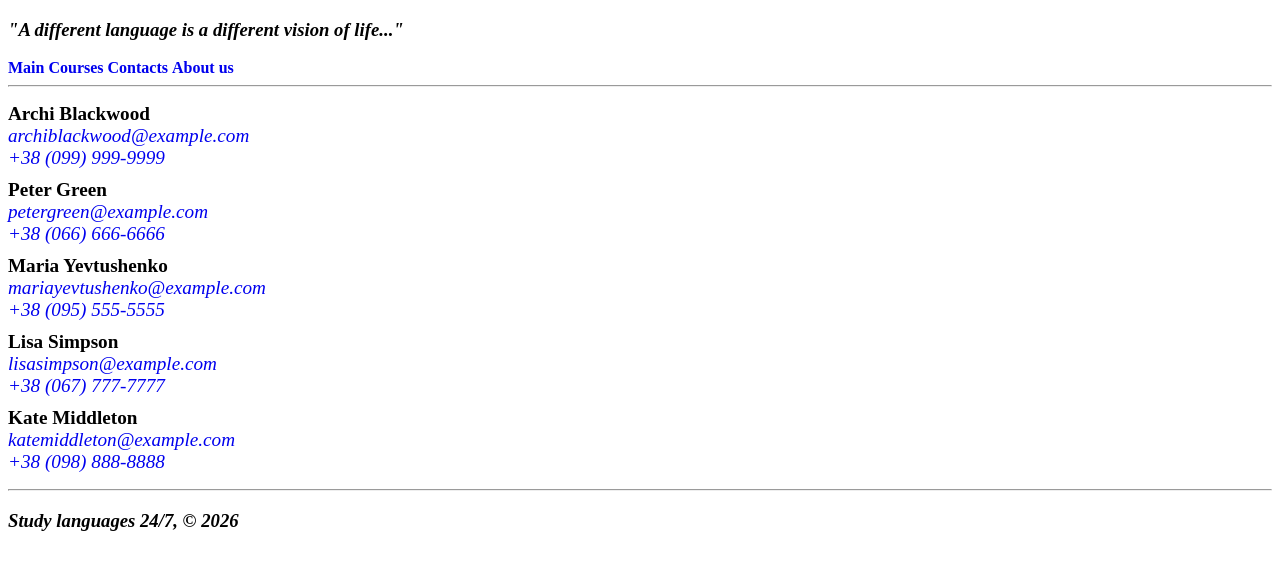
After one commit to Minard1usz/Hillel-Django-HW, a Flask app: template HW-6-Flask/templates/contact.html in a window 1280 px wide. The commit adds this page. Shown: the top 570 px of the page. Run offline with Flask 3, Linux system fonts and the light colour scheme; the template is opened without the code that fills it, so the values that code supplies are empty; some libraries are stand-ins or nearby versions.

Commit message:
basic Flask assignment completed

```diff
--- a/HW-6-Flask/app.py
+++ b/HW-6-Flask/app.py
@@ -16,8 +16,8 @@ courses_list = [{'name': 'English', 'flag': 'gb'},
 
 @app.route('/')
 def index():
-    name = "Dear Student"
-    return render_template("index.html", user_name=name, courses=courses)
+    name = "Student"
+    return render_template("index.html", user_name=name)
 
 @app.route('/courses')
 def courses():
@@ -25,7 +25,11 @@ def courses():
 
 @app.route('/contact')
 def contact():
-    pass
+    return render_template("contact.html")
+
+@app.route('/about')
+def about():
+    return render_template("about.html")
 
 
 
--- a/HW-6-Flask/static/css/style.css
+++ b/HW-6-Flask/static/css/style.css
@@ -15,3 +15,19 @@ li {
 .languages_list_text {
     margin-left: 20px;
 }
+
+.font-style {
+  font-family: "Lora", serif;
+  font-optical-sizing: auto;
+  font-weight: <weight>;
+  font-style: normal;
+}
+
+.nav-font, a {
+  text-decoration: none;
+}
+
+.nav-menu-font {
+  font-weight: bold;
+
+}
--- a/HW-6-Flask/templates/base.html
+++ b/HW-6-Flask/templates/base.html
@@ -5,11 +5,21 @@
     <meta name="viewport" content="width=device-width, initial-scale=1">
     <link rel="stylesheet" href="https://cdn.jsdelivr.net/gh/lipis/flag-icons@7.2.3/css/flag-icons.min.css">
     <link rel="stylesheet" href="{{ url_for('static', filename='css/style.css') }}">
+    <link rel="preconnect" href="https://fonts.googleapis.com">
+    <link rel="preconnect" href="https://fonts.gstatic.com" crossorigin>
+    <link href="https://fonts.googleapis.com/css2?family=Bebas+Neue&family=Lora:ital,wght@0,400..700;1,400..700&family=Roboto:ital,wght@0,100..900;1,100..900&display=swap" rel="stylesheet">
+
     <title>{% block title %} Study languages 24/7 {% endblock %}</title>
 </head>
 <body>
     <header>
         <h3><i>"A different language is a different vision of life..."</i></h3>
+        <nav class="nav-font">
+            <a href="{{ url_for('index') }}" class="nav-menu-font">Main</a>
+            <a href="{{ url_for('courses') }}" class="nav-menu-font">Courses</a>
+            <a href="{{ url_for('contact') }}" class="nav-menu-font">Contacts</a>
+            <a href="{{ url_for('about') }}" class="nav-menu-font">About us</a>
+        </nav>
     </header>
 
     <hr>
--- /dev/null
+++ b/HW-6-Flask/templates/contact.html
@@ -0,0 +1,56 @@
+<!doctype html>
+<html lang="en">
+<head>
+    <meta charset="UTF-8">
+    <meta name="viewport" content="width=device-width, initial-scale=1">
+    <title>Contacts</title>
+    {% extends "base.html" %}
+</head>
+<body>
+    {% block content %}
+    <main>
+        <ul class="contact-list">
+
+          <li>
+            <strong>Archi Blackwood</strong>
+            <address>
+              <a href="mailto:archiblackwood@example.com">archiblackwood@example.com</a><br>
+              <a href="tel:+0999999999">+38 (099) 999-9999</a>
+            </address>
+          </li>
+
+          <li>
+            <strong>Peter Green</strong>
+            <address>
+              <a href="mailto:petergreen@example.com">petergreen@example.com</a><br>
+              <a href="tel:+0666666666">+38 (066) 666-6666</a>
+            </address>
+          </li>
+          <li>
+            <strong>Maria Yevtushenko</strong>
+            <address>
+              <a href="mailto:mariayevtushenko@example.com">mariayevtushenko@example.com</a><br>
+              <a href="tel:+0955555555">+38 (095) 555-5555</a>
+            </address>
+          </li>
+
+          <li>
+            <strong>Lisa Simpson</strong>
+            <address>
+              <a href="mailto:lisasimpson@example.com">lisasimpson@example.com</a><br>
+              <a href="tel:+0677777777">+38 (067) 777-7777</a>
+            </address>
+          </li>
+
+          <li>
+            <strong>Kate Middleton</strong>
+            <address>
+              <a href="mailto:katemiddleton@example.com">katemiddleton@example.com</a><br>
+              <a href="tel:+0988888888">+38 (098) 888-8888</a>
+            </address>
+          </li>
+        </ul>
+    </main>
+    {% endblock %}
+</body>
+</html>
```
Also changed, not shown: HW-6-Flask/templates/about.html (+28 -0 lines), HW-6-Flask/templates/index.html (+5 -2 lines).
